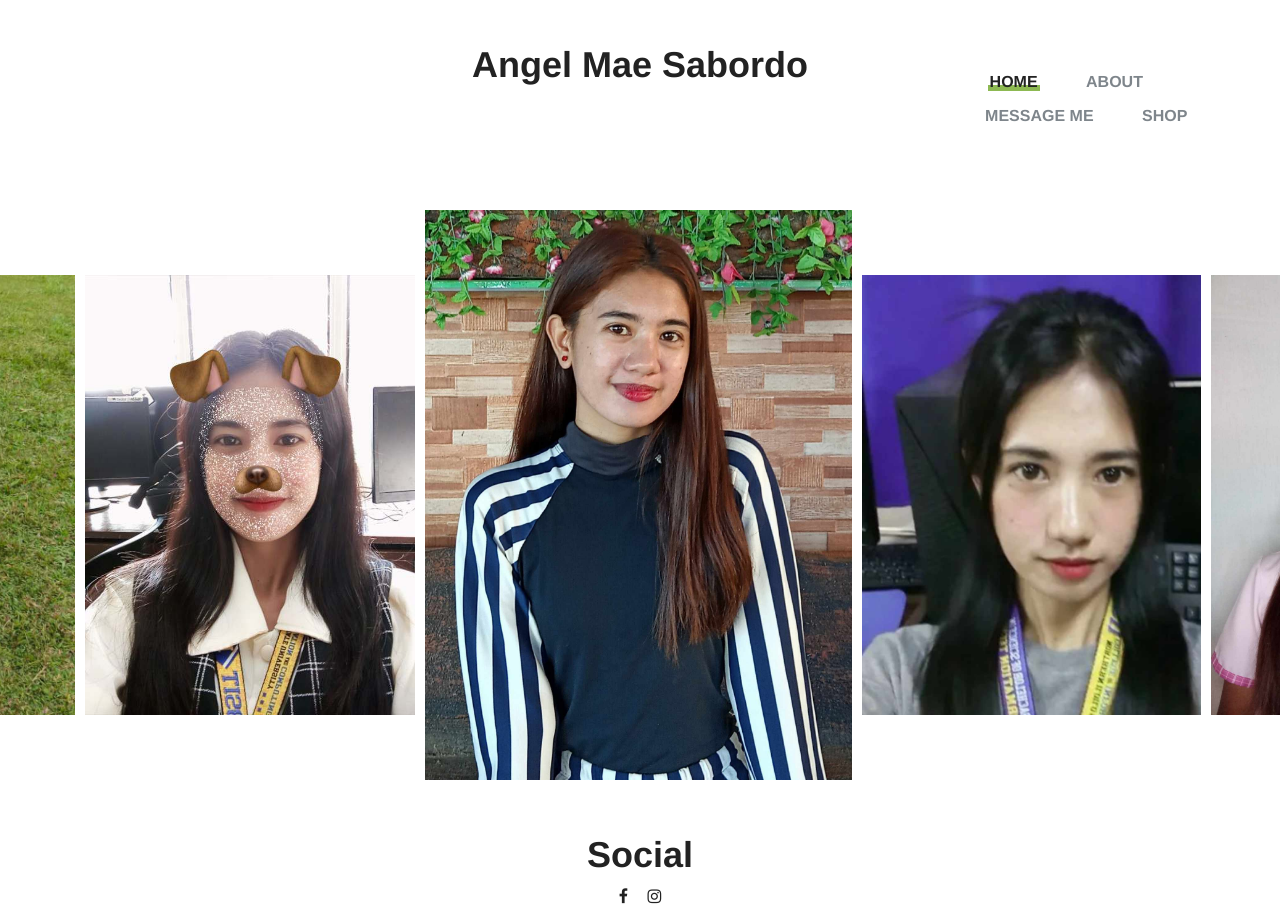
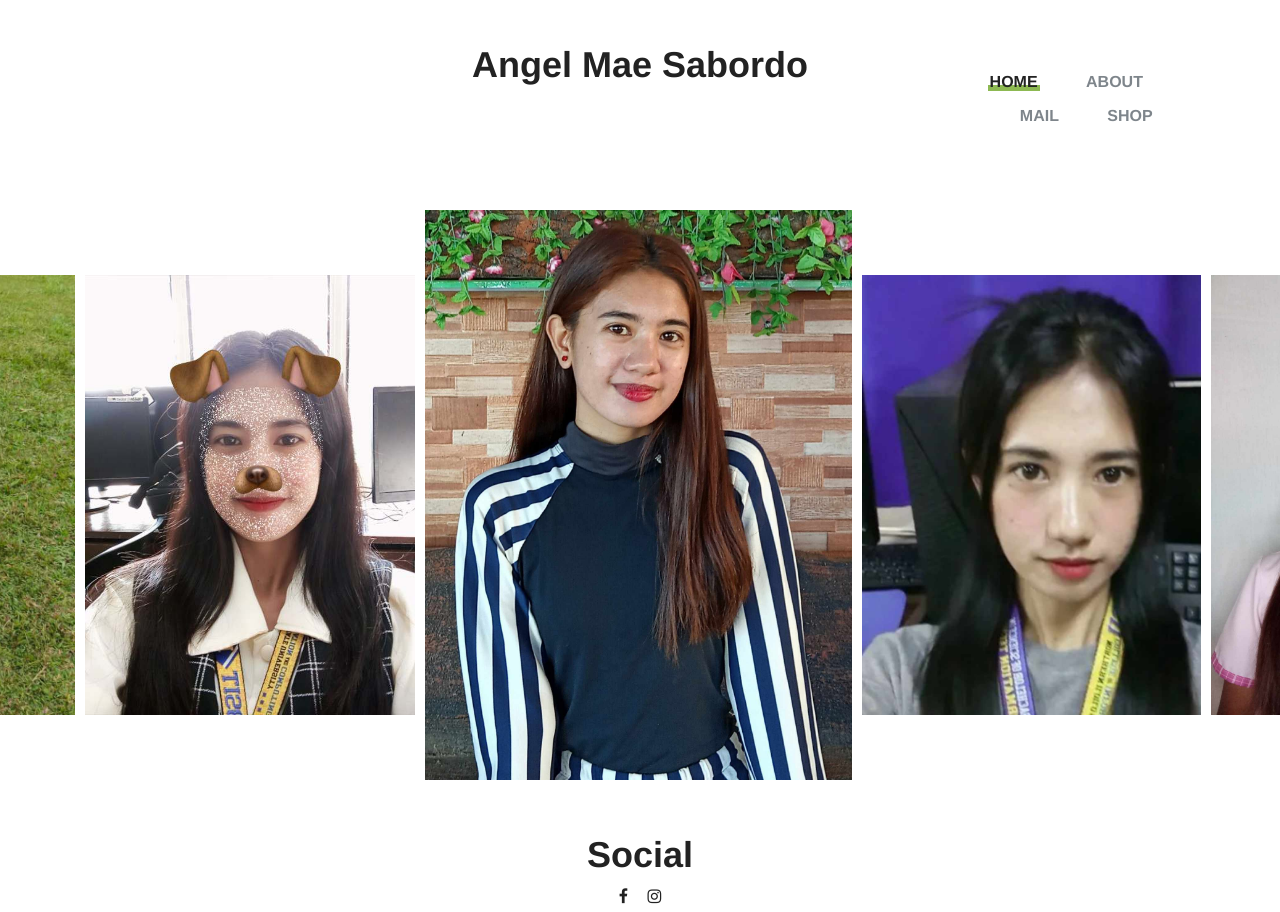
Before and after one commit to JCsorillo/Angel-MAE, a plain HTML site: page index.html in a window 1280 px wide. Shown: the top 912 px of the page. Drawn offline with nearby package versions, Linux system fonts and the light colour scheme.

Commit message:
Update index.html

```diff
--- a/index.html
+++ b/index.html
@@ -71,7 +71,7 @@
                             <ul class="nav__menu">
                                 <li><a href="index.html" class="menu--active">Home</a></li>
                                 <li><a href="#about">About</a></li>
-                                <li><a href="mailto:angelmaekim523@gmail.com ">Message me</a></li>
+                                <li><a href="mailto:angelmaekim523@gmail.com ">Mail</a></li>
                                 <li><a href="shop.html">Shop</a></li>
                             </ul>
                         </nav>
```
